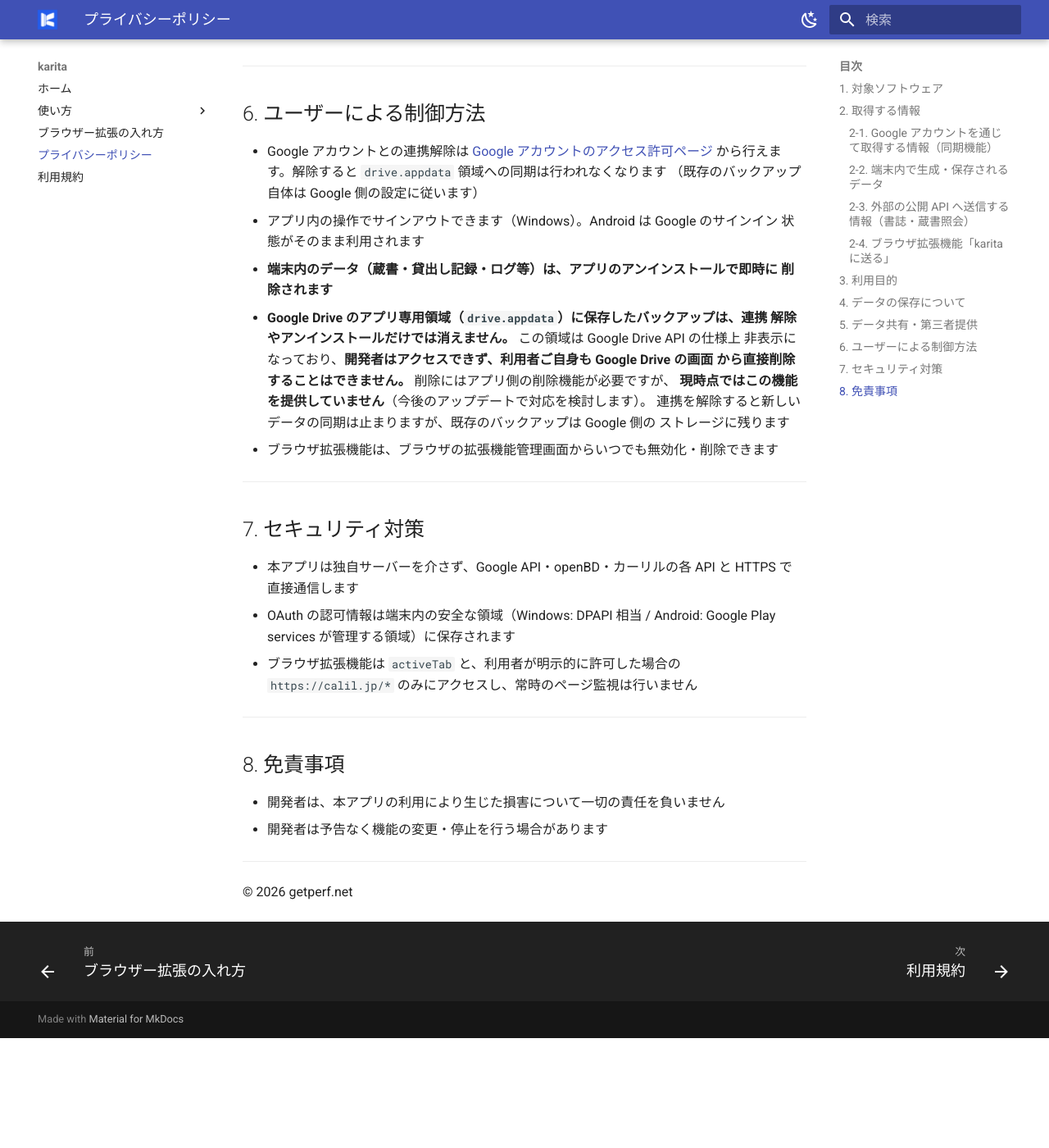
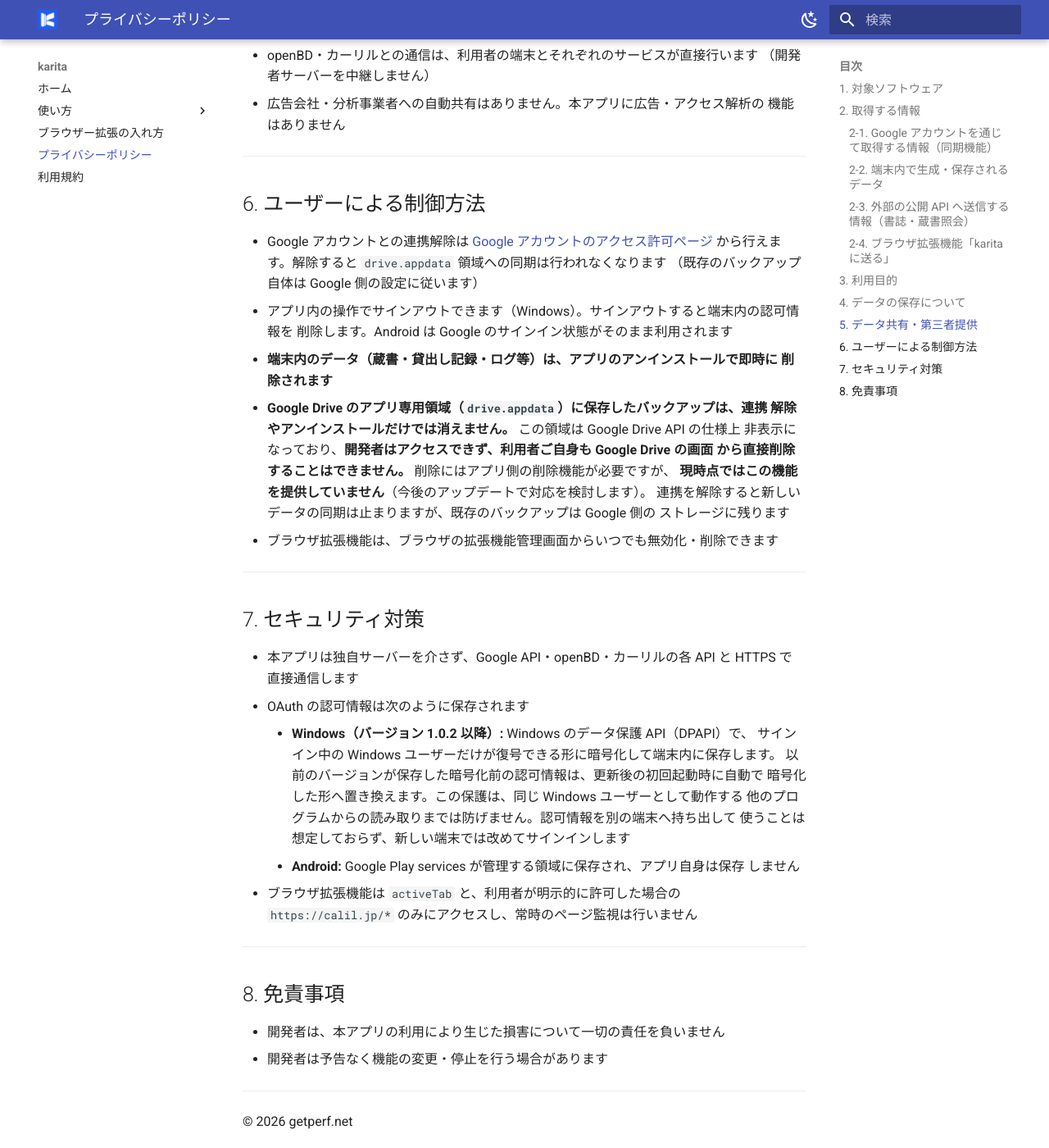
Before and after one commit to getperf/karita-site, an MkDocs documentation site: the page built from docs/privacy.md, in a window 1280 px wide and 1400 px high, scrolled down 2300 px. Shown: the whole window at 82% size. Built offline with MkDocs 1.6.1 and Material for MkDocs 9.7.7, drawn with Linux system fonts in a browser that asks for light colours; before the commit the page ends 3566 px from its top, so only the background shows below that; some of the changed text lies outside the part shown.

Commit message:
docs: Windows の認可情報を DPAPI で暗号化して保存することを明記する
karita 1.0.2 以降の保存方法、平文からの自動移行、保護の範囲（同じ Windows ユーザー）、
サインアウトでの削除、ログに値を残さないことを書く。

Co-Authored-By: Claude Opus 5.5 <noreply@anthropic.com>

```diff
--- a/docs/privacy.md
+++ b/docs/privacy.md
@@ -40,7 +40,11 @@ karita はデータの端末間同期に、利用者自身の Google アカウ
 ### 2-2. 端末内で生成・保存されるデータ
 
 - 蔵書・貸出し記録・レビュー・図書館設定などのアプリデータ（端末内 SQLite）
-- ログファイル（動作記録。アプリの不具合調査のため端末内にのみ保存）
+- Google の認可情報（Windows のみ。アクセストークン・リフレッシュトークン。保存方法は
+  「7. セキュリティ対策」を参照。Android では Google Play services が管理し、アプリは
+  保存しません）
+- ログファイル（動作記録。アプリの不具合調査のため端末内にのみ保存。認可情報の値は
+  記録しません）
 
 ### 2-3. 外部の公開 API へ送信する情報（書誌・蔵書照会）
 
@@ -99,8 +103,8 @@ karita はデータの端末間同期に、利用者自身の Google アカウ
   [Google アカウントのアクセス許可ページ](https://myaccount.google.com/permissions)
   から行えます。解除すると `drive.appdata` 領域への同期は行われなくなります
   （既存のバックアップ自体は Google 側の設定に従います）
-- アプリ内の操作でサインアウトできます（Windows）。Android は Google のサインイン
-  状態がそのまま利用されます
+- アプリ内の操作でサインアウトできます（Windows）。サインアウトすると端末内の認可情報を
+  削除します。Android は Google のサインイン状態がそのまま利用されます
 - **端末内のデータ（蔵書・貸出し記録・ログ等）は、アプリのアンインストールで即時に
   削除されます**
 - **Google Drive のアプリ専用領域（`drive.appdata`）に保存したバックアップは、連携
@@ -118,8 +122,15 @@ karita はデータの端末間同期に、利用者自身の Google アカウ
 
 - 本アプリは独自サーバーを介さず、Google API・openBD・カーリルの各 API と HTTPS で
   直接通信します
-- OAuth の認可情報は端末内の安全な領域（Windows: DPAPI 相当 / Android: Google Play
-  services が管理する領域）に保存されます
+- OAuth の認可情報は次のように保存されます
+    - **Windows（バージョン 1.0.2 以降）:** Windows のデータ保護 API（DPAPI）で、
+      サインイン中の Windows ユーザーだけが復号できる形に暗号化して端末内に保存します。
+      以前のバージョンが保存した暗号化前の認可情報は、更新後の初回起動時に自動で
+      暗号化した形へ置き換えます。この保護は、同じ Windows ユーザーとして動作する
+      他のプログラムからの読み取りまでは防げません。認可情報を別の端末へ持ち出して
+      使うことは想定しておらず、新しい端末では改めてサインインします
+    - **Android:** Google Play services が管理する領域に保存され、アプリ自身は保存
+      しません
 - ブラウザ拡張機能は `activeTab` と、利用者が明示的に許可した場合の
   `https://calil.jp/*` のみにアクセスし、常時のページ監視は行いません
 
```
Also changed, not shown: other parts of docs/privacy.md (+1 -1 lines).
